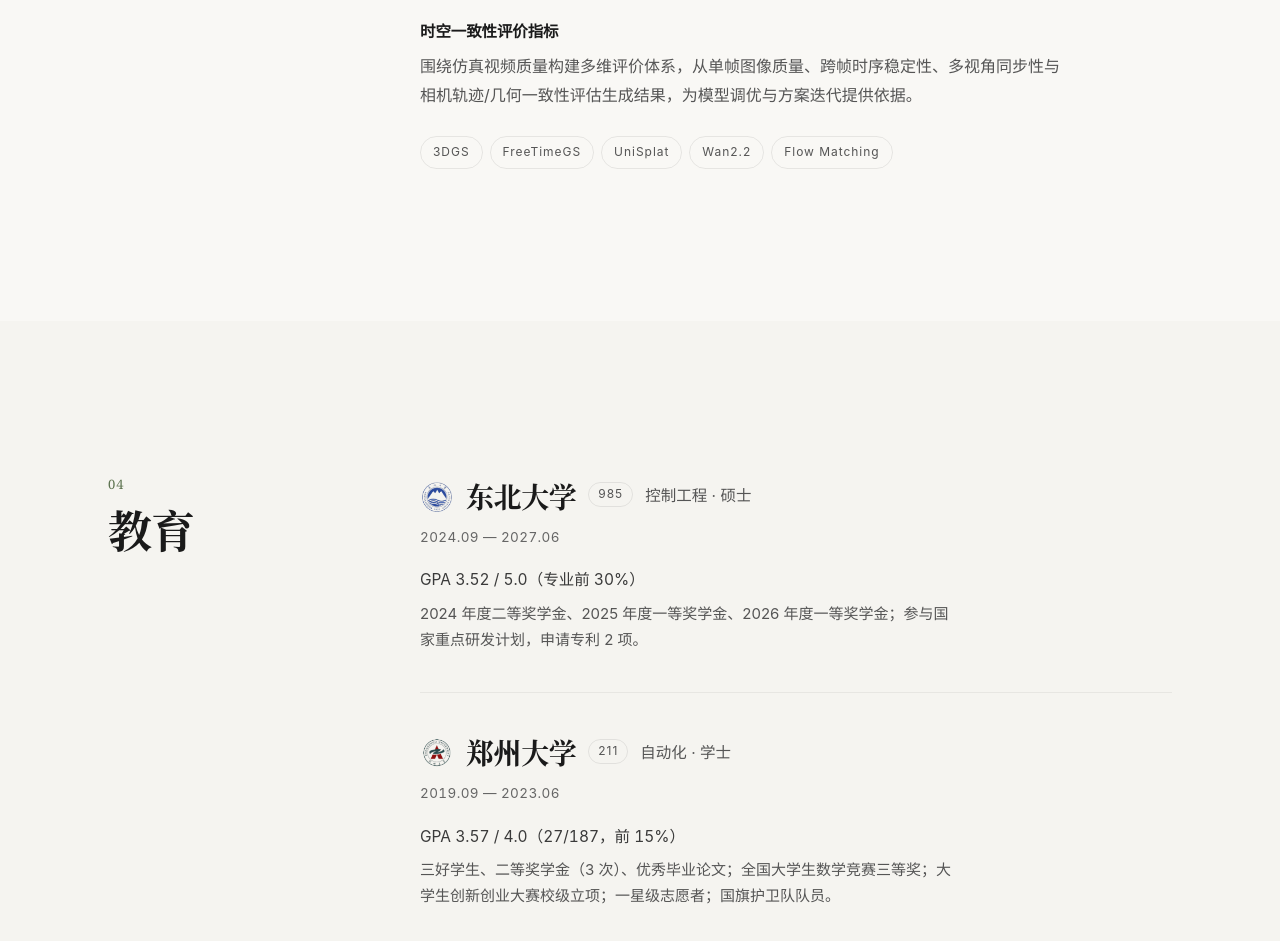
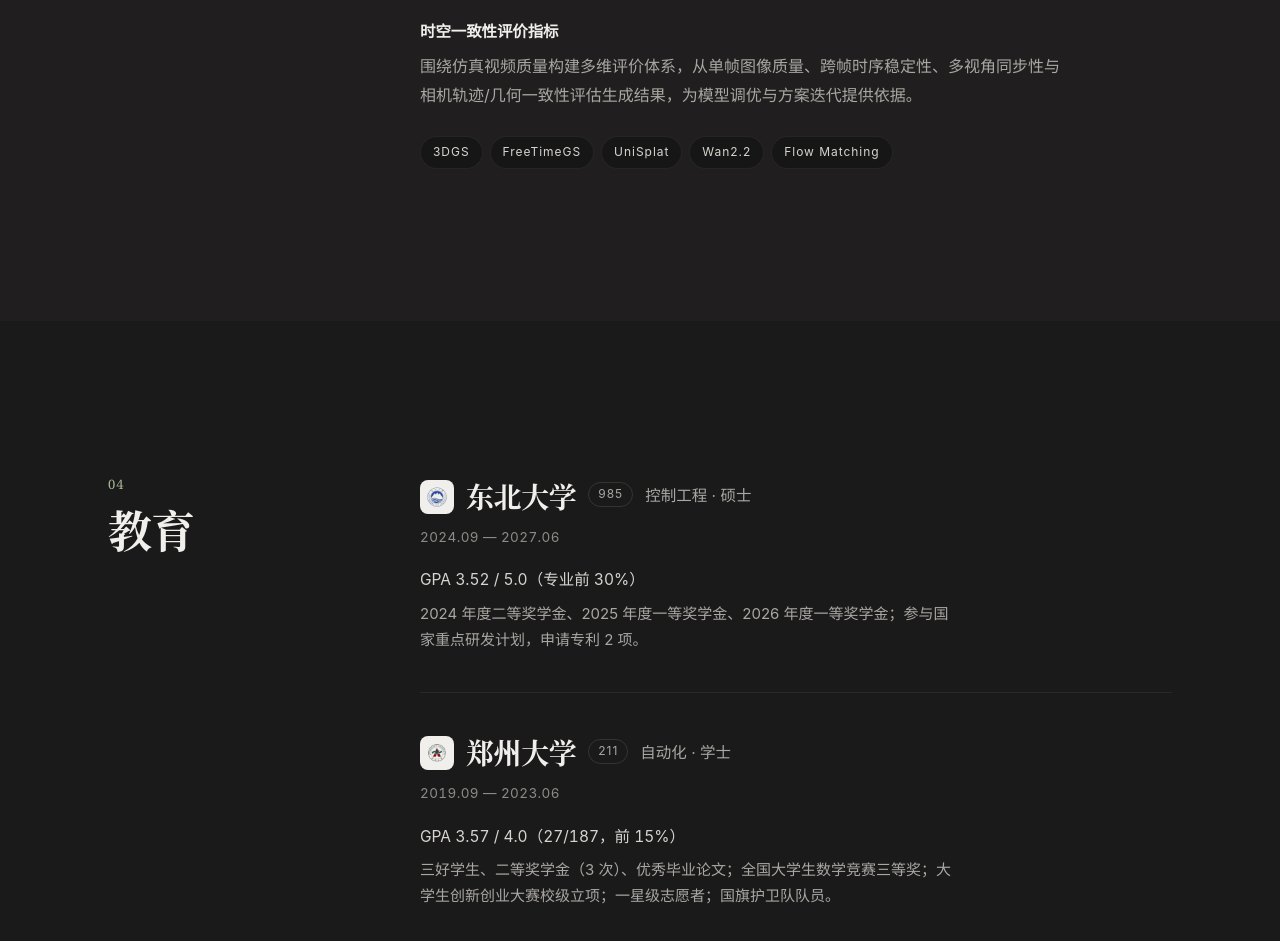
Before and after one commit to Piciqure/zhangyang-me, a plain HTML site: page index.html in a window 1280 px wide. Shown: the part 4601-5542 px from the top of the page. Drawn offline with Linux system fonts and the light colour scheme.

Commit message:
style: 整站改为暖近黑暗色主题
Co-Authored-By: Claude Opus 5.5 <noreply@anthropic.com>

```diff
--- a/assets/css/style.css
+++ b/assets/css/style.css
@@ -5,23 +5,25 @@
    ============================================================ */
 
 :root {
-  --paper: #f9f8f5;
-  --paper-alt: #f5f4f0;
-  --paper-sunk: #eeede8;
-  --surface-2: #f0efea;
+  color-scheme: dark;
 
-  --ink: #1a1a1a;
-  --ink-soft: #3a3a3a;
-  --ink-mute: #555555;
-  --ink-faint: #666666;
-  --accent: #5d7350; /* 低饱和绿，仅用于编号等点缀 */
+  --paper: #201e1f;
+  --paper-alt: #1b1a1b;
+  --paper-sunk: #171617;
+  --surface-2: #2a2829;
 
-  --rule: rgba(0, 0, 0, 0.08);
-  --rule-soft: rgba(0, 0, 0, 0.06);
-  --nav-bg: rgba(249, 248, 245, 0.82);
-  --nav-rule: rgba(0, 0, 0, 0.08);
+  --ink: #f0efeb;
+  --ink-soft: #d6d4cf;
+  --ink-mute: #a9a7a2;
+  --ink-faint: #8d8b87;
+  --accent: #a3b894; /* 低饱和绿，仅用于编号等点缀 */
 
-  --shadow-sm: 0 1px 4px rgba(0, 0, 0, 0.06);
+  --rule: rgba(240, 239, 235, 0.12);
+  --rule-soft: rgba(240, 239, 235, 0.07);
+  --nav-bg: rgba(32, 30, 31, 0.72);
+  --nav-rule: rgba(240, 239, 235, 0.09);
+
+  --shadow-sm: none;
 
   --r-sm: 16px;
   --r-md: 18px;
@@ -36,28 +38,6 @@
   --maxw: 1120px;
   --rail: 240px;
   --rail-gap: 72px;
-}
-
-@media (prefers-color-scheme: dark) {
-  :root {
-    --paper: #111111;
-    --paper-alt: #0a0a0a;
-    --paper-sunk: #1a1a1a;
-    --surface-2: #1c1c1c;
-
-    --ink: #f0efeb;
-    --ink-soft: #d4d3cf;
-    --ink-mute: #a8a7a3;
-    --ink-faint: #8f8e8a;
-    --accent: #a3b894;
-
-    --rule: rgba(240, 239, 235, 0.14);
-    --rule-soft: rgba(240, 239, 235, 0.08);
-    --nav-bg: rgba(17, 17, 17, 0.72);
-    --nav-rule: rgba(240, 239, 235, 0.1);
-
-    --shadow-sm: none;
-  }
 }
 
 /* ---------- 基础 ---------- */
@@ -197,10 +177,7 @@ time, .num { font-variant-numeric: tabular-nums; }
 .btn.primary { background: var(--ink); color: var(--paper); }
 .btn.primary:hover { opacity: .84; }
 .btn.ghost { background: var(--surface-2); color: var(--ink); }
-.btn.ghost:hover { background: var(--paper-sunk); }
-@media (prefers-color-scheme: dark) {
-  .btn.ghost:hover { background: var(--surface-2); opacity: .82; }
-}
+.btn.ghost:hover { background: var(--surface-2); opacity: .82; }
 
 /* 首屏右侧索引（大屏） */
 .hero-index { display: none; }
@@ -344,14 +321,12 @@ time, .num { font-variant-numeric: tabular-nums; }
 .work:hover .crest img, .edu:hover .crest img { opacity: 1; }
 
 /* 深色底上：黑/深蓝标识会糊掉，给一层浅色垫片保证可读 */
-@media (prefers-color-scheme: dark) {
-  .crest {
-    background: #f2f2f4;
-    padding: 3px 6px;
-    border-radius: 5px;
-  }
-  .crest img { opacity: 1; }
+.crest {
+  background: #f0efeb;
+  padding: 3px 6px;
+  border-radius: 5px;
 }
+.crest img { opacity: 1; }
 
 .work-title-row {
   display: flex;
@@ -397,9 +372,9 @@ time, .num { font-variant-numeric: tabular-nums; }
 .tags { display: flex; flex-wrap: wrap; gap: 7px; }
 .tags li {
   font-size: 12px; letter-spacing: 0.08em; font-weight: 400;
-  color: var(--ink-mute);
-  background: transparent;
-  border: 1px solid var(--rule);
+  color: var(--ink-soft);
+  background: var(--paper-sunk);
+  border: 1px solid var(--rule-soft);
   padding: 5px 12px; border-radius: 999px;
   white-space: nowrap;
   transition: color .2s var(--ease), border-color .2s var(--ease);
@@ -479,7 +454,7 @@ time, .num { font-variant-numeric: tabular-nums; }
 
 /* ---------- 联系 ---------- */
 .sec-contact {
-  background: #111111; color: #f0efeb;
+  background: #171617; color: #f0efeb;
   padding: 152px 0 144px;
 }
 .sec-contact .sec-no { color: rgba(255, 255, 255, 0.4); }
@@ -533,12 +508,7 @@ time, .num { font-variant-numeric: tabular-nums; }
 }
 .contact-meta a:hover { color: #fff; border-bottom-color: rgba(255, 255, 255, 0.5); }
 
-@media (prefers-color-scheme: dark) {
-  .sec-contact {
-    background: #0a0a0a;
-    border-top: 1px solid var(--rule);
-  }
-}
+.sec-contact { border-top: 1px solid var(--rule); }
 
 /* ---------- 页头（列表页） ---------- */
 .page-head { padding: 168px 0 72px; }
```
